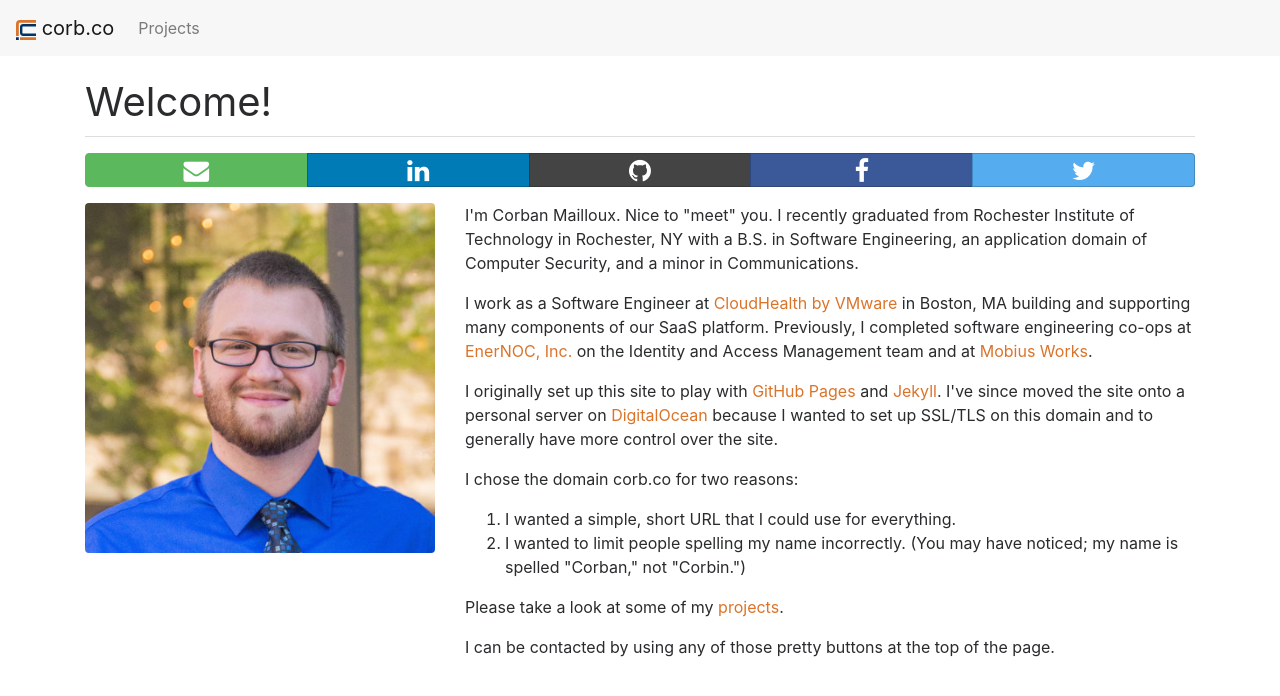
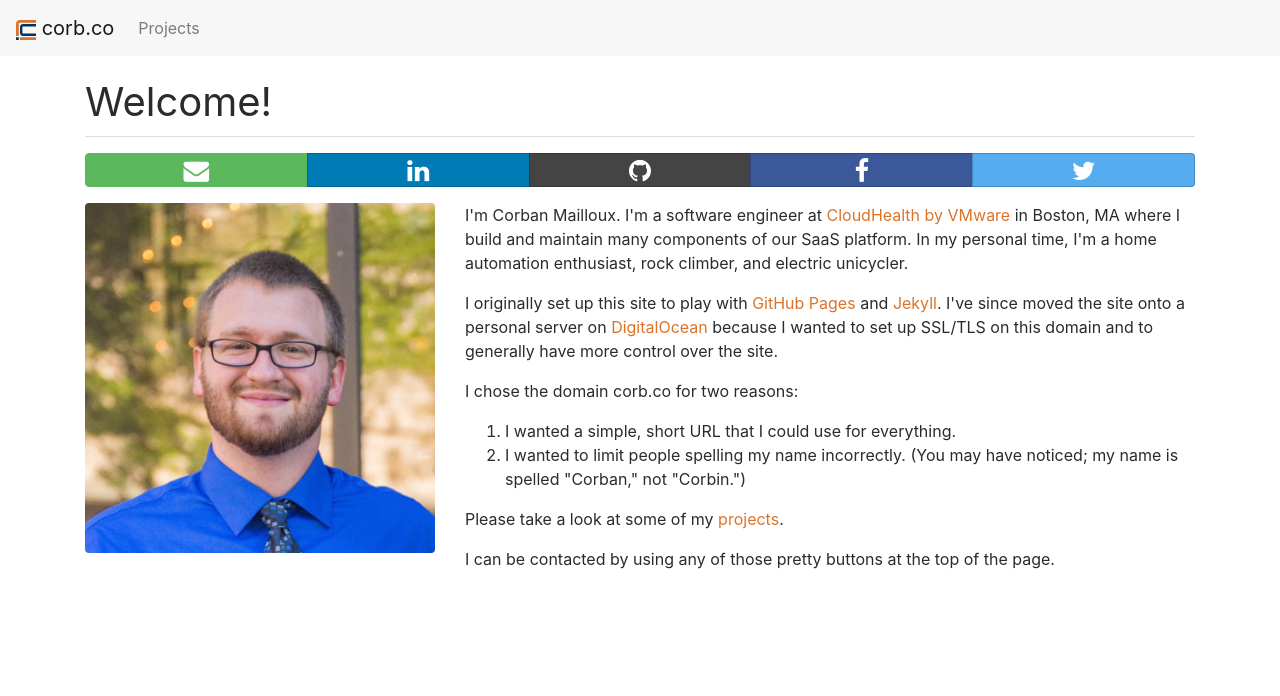
Before and after one commit to corbanmailloux/corb.co, a Jekyll site: the page built from index.html, in a window 1280 px wide. Shown: the top 696 px of the page. Built offline with Jekyll 4.4.1, drawn with Linux system fonts in a browser that asks for light colours; nearby versions of some CDN libraries; Markdown is read by kramdown in place of the engine named in the settings.

Commit message:
Update index.

```diff
--- a/index.html
+++ b/index.html
@@ -19,11 +19,7 @@ title: Welcome!
     </div>
     <div class="col-md-8 col-12">
         <p>
-            I'm Corban Mailloux. Nice to "meet" you. I recently graduated from Rochester Institute of Technology in Rochester, NY with a B.S. in Software Engineering, an application domain of Computer Security, and a minor in Communications.
-        </p>
-        <p>
-            I work as a Software Engineer at <a href="https://www.cloudhealthtech.com/" target="_blank">CloudHealth by VMware</a> in Boston, MA building and supporting many components of our SaaS platform.
-            Previously, I completed software engineering co-ops at <a href="https://www.enernoc.com/" target="_blank">EnerNOC, Inc.</a> on the Identity and Access Management team and at <a href="http://mobiusworks.com/" target="_blank">Mobius Works</a>.
+            I'm Corban Mailloux. I'm a software engineer at <a href="https://www.cloudhealthtech.com/" target="_blank">CloudHealth by VMware</a> in Boston, MA where I build and maintain many components of our SaaS platform. In my personal time, I'm a home automation enthusiast, rock climber, and electric unicycler.
         </p>
         <p>
             I originally set up this site to play with <a href="https://pages.github.com/" target="_blank">GitHub Pages</a> and <a href="https://jekyllrb.com/" target="_blank">Jekyll</a>. I've since moved the site onto a personal server on <a href="https://www.digitalocean.com/" target="_blank">DigitalOcean</a> because I wanted to set up SSL/TLS on this domain and to generally have more control over the site.
```
